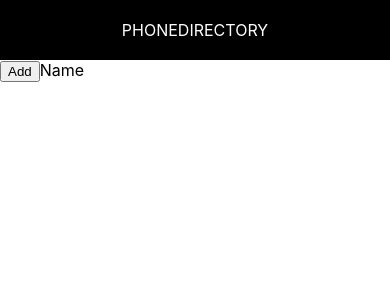
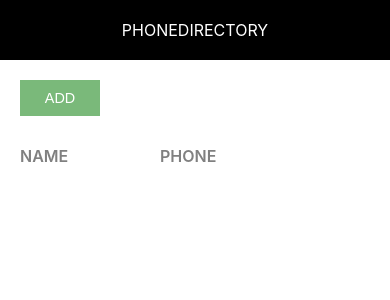
Before and after one commit to sagar1976/phone-directory-project, a React (Create React App) app: page / in a window 390 px wide. Shown: the top 300 px of the page. Built offline with nearby package versions, Linux system fonts and the light colour scheme.

Commit message:
styling for body of phone directory

```diff
--- /dev/null
+++ b/src/App.css
@@ -0,0 +1,44 @@
+.component-body-container {
+    padding: 20px;
+}
+
+.custom-btn {
+    padding: 10px;
+    border: none;
+    margin-right: 10px;
+    text-transform: uppercase;
+    width: 80px;
+    font-size: 0.9rem;
+    cursor: pointer;
+    outline: none;
+}
+
+.add-btn {
+    background: #7ab97a;
+    color: #fff;
+}
+
+.grid-container {
+    display: grid;
+    grid-template-columns: 40% 30% auto;
+    margin-bottom: 10px;
+}
+
+.heading-container {
+    margin: 30px 0 30px 0;
+    width: 100%;
+}
+
+.grid-item {
+    background-color: rgba(255, 255, 255, 0.8);
+    font-size: 1.15rem;
+    word-wrap: break-word;
+    padding-right: 10px;
+}
+
+.name-heading, .phone-heading {
+    font-size: 1rem;
+    font-weight: 600;
+    color: #808080;
+    text-transform: uppercase;
+}
--- a/src/App.js
+++ b/src/App.js
@@ -1,14 +1,20 @@
 import React, {Component} from 'react';
 import { render } from '@testing-library/react';
 import Header from './Header';
+import './App.css'
 
 class App extends Component {
   render() {
     return (
       <div>
           <Header />
-          <button>Add</button>
-          <span>Name</span><br />
+          <div className="component-body-container">
+          <button className="custom-btn add-btn">Add</button>
+          <div className="grid-container heading-container">
+            <span className="grid-item name-heading">Name</span>
+            <span className="grid-item phone-heading">Phone</span>
+      </div>
+      </div>
       </div>
     );
   }
```
